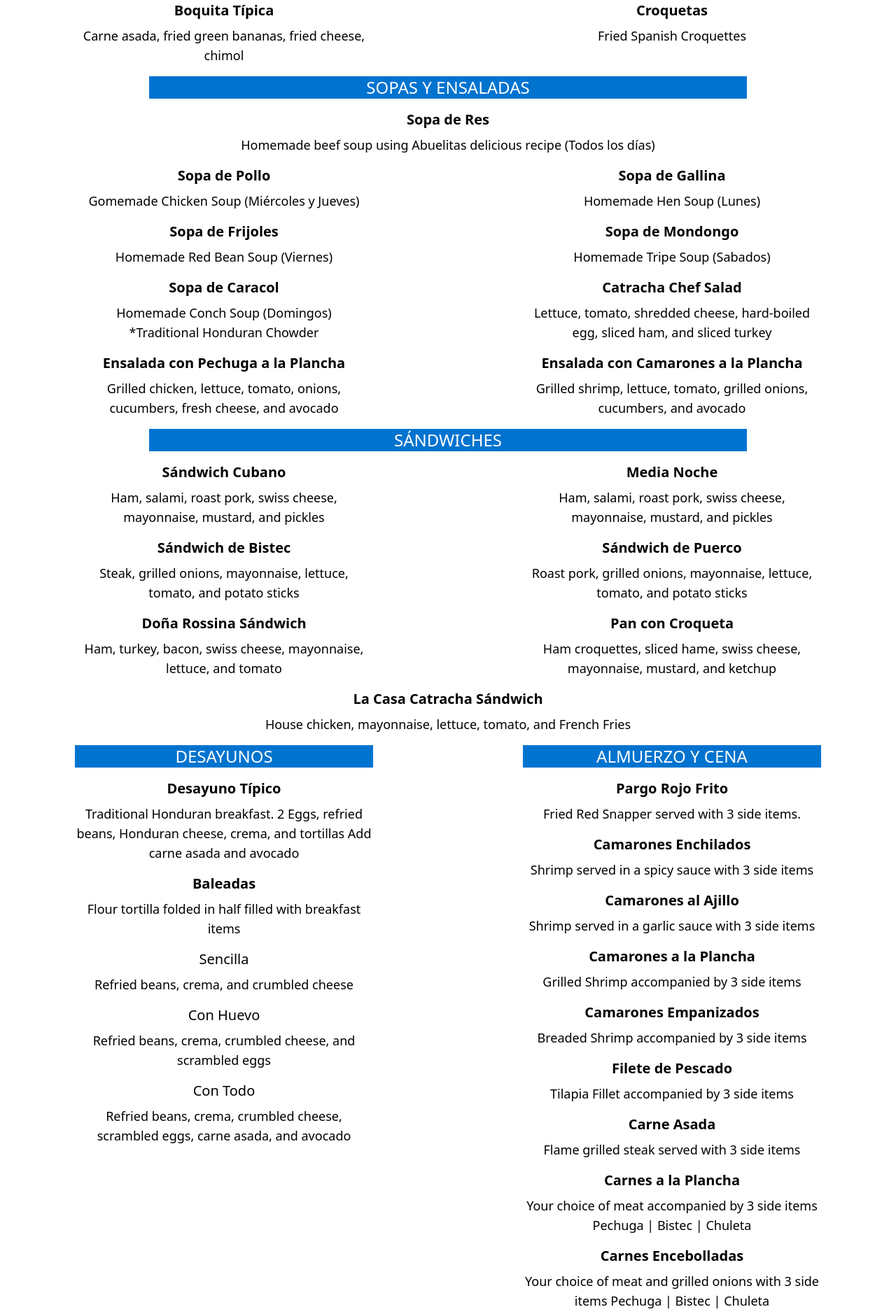
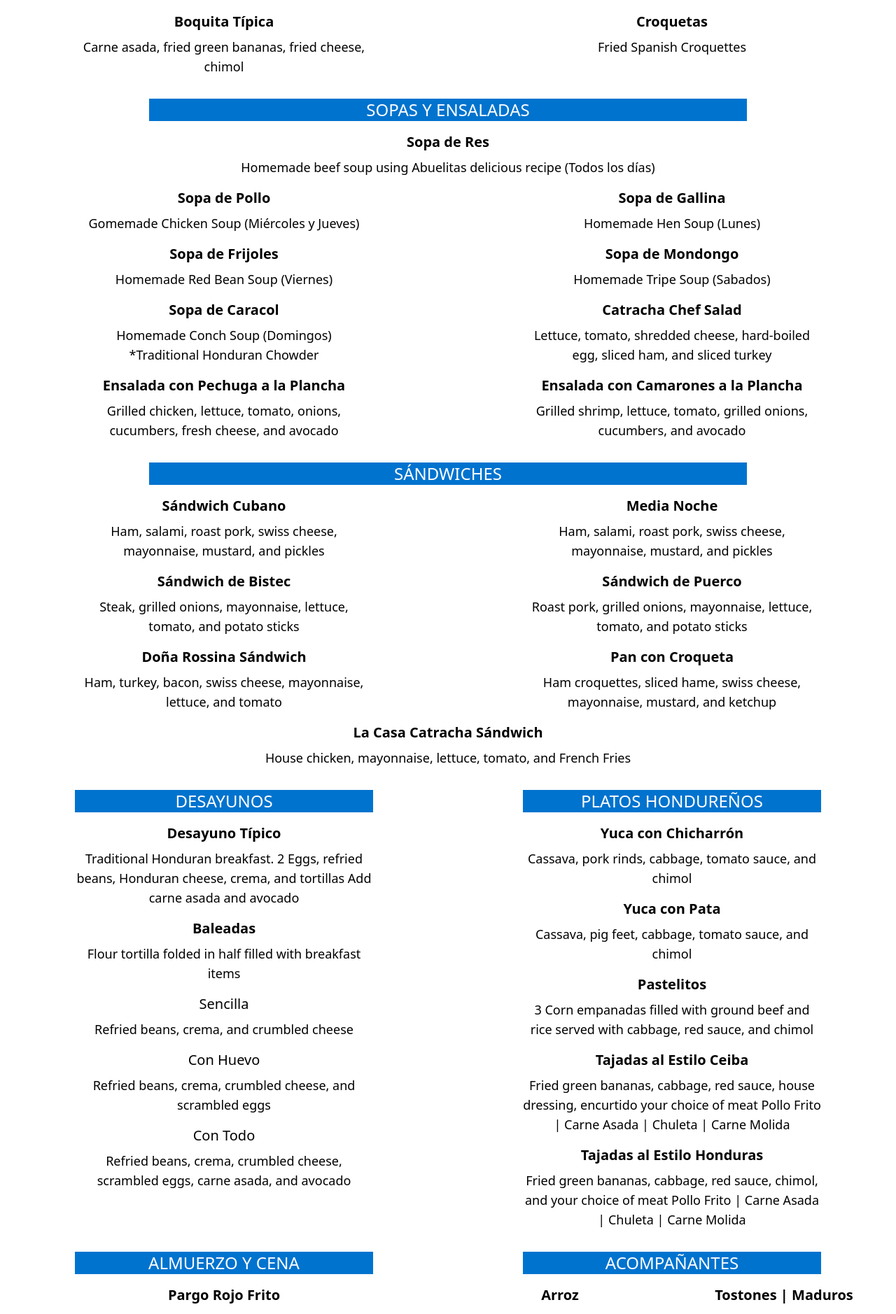
Before and after one commit to amcmillion3/la-casa-catracha, a React (Create React App) app: page /menu in a window 1280 px wide. Shown: the part 737-2615 px from the top of the page at 70% size. Built offline with nearby package versions, Linux system fonts and the light colour scheme.

Commit message:
Style mobile and desktop menu layout

```diff
--- a/package.json
+++ b/package.json
@@ -3,9 +3,6 @@
   "version": "0.1.0",
   "private": true,
   "dependencies": {
-    "@fortawesome/fontawesome-svg-core": "^6.1.1",
-    "@fortawesome/free-solid-svg-icons": "^6.1.1",
-    "@fortawesome/react-fontawesome": "^0.1.18",
     "@testing-library/jest-dom": "^5.16.4",
     "@testing-library/react": "^13.2.0",
     "@testing-library/user-event": "^13.5.0",
@@ -42,6 +39,7 @@
     ]
   },
   "devDependencies": {
+    "@savvywombat/tailwindcss-grid-areas": "^2.1.0",
     "autoprefixer": "^10.4.7",
     "postcss": "^8.4.14",
     "tailwindcss": "^3.0.24"
--- a/src/Components/Menu/menu.js
+++ b/src/Components/Menu/menu.js
@@ -9,7 +9,7 @@ function Menu() {
             </div>
             <div>
                 <div className="flex justify-center">
-                    <h2 className="flex justify-center bg-catracha-blue text-white mt-4 w-2/3 text-2xl font-medium">APERITIVOS</h2>
+                    <h2 className="flex justify-center bg-catracha-blue text-white mt-4 lg:mt-8 w-2/3 text-2xl font-medium">APERITIVOS</h2>
                 </div>
                 <div className="flex flex-col items-center">
                     <h4 className="flex justify-center text-center w-2/3 text-xl mt-4 font-bold">Fiesta Catracha</h4>
@@ -54,7 +54,7 @@ function Menu() {
             </div>
             <div>
                 <div className="flex justify-center">
-                    <h2 className="flex justify-center text-center bg-catracha-blue text-white mt-4 w-2/3 text-2xl font-medium">SOPAS Y ENSALADAS</h2>
+                    <h2 className="flex justify-center text-center bg-catracha-blue text-white mt-4 lg:mt-8 w-2/3 text-2xl font-medium">SOPAS Y ENSALADAS</h2>
                 </div>
                 <div className="flex flex-col items-center">
                     <h4 className="flex justify-center text-center w-2/3 text-xl mt-4 font-bold">Sopa de Res</h4>
@@ -101,7 +101,7 @@ function Menu() {
             </div>
             <div>
                 <div className="flex justify-center">
-                    <h2 className="flex justify-center bg-catracha-blue text-white mt-4 w-2/3 text-2xl font-medium">SÁNDWICHES</h2>
+                    <h2 className="flex justify-center bg-catracha-blue text-white mt-4 lg:mt-8 w-2/3 text-2xl font-medium">SÁNDWICHES</h2>
                 </div>
                 <div>
                     <ul className="lg:grid lg:grid-cols-2">
@@ -139,7 +139,7 @@ function Menu() {
             <div className="lg:grid lg:grid-cols-2">
                 <div>
                     <div className="flex justify-center">
-                        <h2 className="flex justify-center bg-catracha-blue text-white mt-4 w-2/3 text-2xl font-medium">DESAYUNOS</h2>
+                        <h2 className="flex justify-center bg-catracha-blue text-white mt-4 lg:mt-8 w-2/3 text-2xl font-medium">DESAYUNOS</h2>
                     </div>
                     <div>
                         <ul>
@@ -172,7 +172,40 @@ function Menu() {
                 </div>
                 <div>
                     <div className="flex justify-center">
-                        <h2 className="flex justify-center bg-catracha-blue text-white mt-4 w-2/3 text-2xl font-medium">ALMUERZO Y CENA</h2>
+                        <h2 className="flex justify-center bg-catracha-blue text-white mt-4 lg:mt-8 w-2/3 text-2xl font-medium">PLATOS HONDUREÑOS</h2>
+                    </div>
+                    <div>
+                        <ul>
+                            <li className="flex flex-col items-center">
+                                <h4 className="flex justify-center text-center w-2/3 text-xl mt-4 font-bold">Yuca con Chicharrón</h4>
+                                <p className="flex justify-center text-center w-2/3 mt-2 text-lg">Cassava, pork rinds, cabbage, tomato sauce, and chimol</p>
+                            </li>
+                            <li className="flex flex-col items-center">
+                                <h4 className="flex justify-center text-center w-2/3 text-xl mt-4 font-bold">Yuca con Pata</h4>
+                                <p className="flex justify-center text-center w-2/3 mt-2 text-lg">Cassava, pig feet, cabbage, tomato sauce, and chimol</p>
+                            </li>
+                            <li className="flex flex-col items-center">
+                                <h4 className="flex justify-center text-center w-2/3 text-xl mt-4 font-bold">Pastelitos</h4>
+                                <p className="flex justify-center text-center w-2/3 mt-2 text-lg">3 Corn empanadas filled with ground beef and rice served with cabbage, red sauce, and chimol</p>
+                            </li>
+                            <li className="flex flex-col items-center">
+                                <h4 className="flex justify-center text-center w-2/3 text-xl mt-4 font-bold">Tajadas al Estilo Ceiba</h4>
+                                <p className="flex justify-center text-center w-2/3 mt-2 text-lg">Fried green bananas, cabbage, red sauce, house dressing, encurtido your choice of meat
+                                    Pollo Frito | Carne Asada | Chuleta | Carne Molida
+                                </p>
+                            </li>
+                            <li className="flex flex-col items-center">
+                                <h4 className="flex justify-center text-center w-2/3 text-xl mt-4 font-bold">Tajadas al Estilo Honduras</h4>
+                                <p className="flex justify-center text-center w-2/3 mt-2 text-lg">Fried green bananas, cabbage, red sauce, chimol, and your choice of meat
+                                    Pollo Frito | Carne Asada | Chuleta | Carne Molida
+                                </p>
+                            </li>
+                        </ul>
+                    </div>
+                </div>
+                <div>
+                    <div className="flex justify-center">
+                        <h2 className="flex justify-center bg-catracha-blue text-white mt-4 lg:mt-8 w-2/3 text-2xl font-medium">ALMUERZO Y CENA</h2>
                     </div>
                     <div>
                         <ul>
@@ -242,44 +275,12 @@ function Menu() {
                     </div>
                 </div>
                 <div>
+                    <div>
                         <div className="flex justify-center">
-                        <h2 className="flex justify-center bg-catracha-blue text-white mt-4 w-2/3 text-2xl font-medium">PLATOS HONDUREÑOS</h2>
+                            <h2 className="flex justify-center bg-catracha-blue text-white mt-4 lg:mt-8 w-2/3 text-2xl font-medium">ACOMPAÑANTES</h2>
                         </div>
                         <div>
-                        <ul>
-                            <li className="flex flex-col items-center">
-                                <h4 className="flex justify-center text-center w-2/3 text-xl mt-4 font-bold">Yuca con Chicharrón</h4>
-                                <p className="flex justify-center text-center w-2/3 mt-2 text-lg">Cassava, pork rinds, cabbage, tomato sauce, and chimol</p>
-                            </li>
-                            <li className="flex flex-col items-center">
-                                <h4 className="flex justify-center text-center w-2/3 text-xl mt-4 font-bold">Yuca con Pata</h4>
-                                <p className="flex justify-center text-center w-2/3 mt-2 text-lg">Cassava, pig feet, cabbage, tomato sauce, and chimol</p>
-                            </li>
-                            <li className="flex flex-col items-center">
-                                <h4 className="flex justify-center text-center w-2/3 text-xl mt-4 font-bold">Pastelitos</h4>
-                                <p className="flex justify-center text-center w-2/3 mt-2 text-lg">3 Corn empanadas filled with ground beef and rice served with cabbage, red sauce, and chimol</p>
-                            </li>
-                            <li className="flex flex-col items-center">
-                                <h4 className="flex justify-center text-center w-2/3 text-xl mt-4 font-bold">Tajadas al Estilo Ceiba</h4>
-                                <p className="flex justify-center text-center w-2/3 mt-2 text-lg">Fried green bananas, cabbage, red sauce, house dressing, encurtido your choice of meat
-                                    Pollo Frito | Carne Asada | Chuleta | Carne Molida
-                                </p>
-                            </li>
-                            <li className="flex flex-col items-center">
-                                <h4 className="flex justify-center text-center w-2/3 text-xl mt-4 font-bold">Tajadas al Estilo Honduras</h4>
-                                <p className="flex justify-center text-center w-2/3 mt-2 text-lg">Fried green bananas, cabbage, red sauce, chimol, and your choice of meat
-                                    Pollo Frito | Carne Asada | Chuleta | Carne Molida
-                                </p>
-                            </li>
-                        </ul>
-                    </div>
-                </div>
-                <div>
-                    <div className="flex justify-center">
-                        <h2 className="flex justify-center bg-catracha-blue text-white mt-4 w-2/3 text-2xl font-medium">ACOMPAÑANTES</h2>
-                    </div>
-                    <div>
-                        <ul>
+                            <ul className="lg:grid lg:grid-cols-2">
                                 <li className="flex flex-col items-center">
                                     <h4 className="flex justify-center text-center w-2/3 text-xl mt-4 font-bold">Arroz</h4>
                                     <p className="flex justify-center text-center w-2/3 mt-2 text-lg">White or Yello Rice</p>
@@ -325,10 +326,10 @@ function Menu() {
                     </div>
                     <div>
                         <div className="flex justify-center">
-                        <h2 className="flex justify-center bg-catracha-blue text-white mt-4 w-2/3 text-2xl font-medium">POSTRES</h2>
+                            <h2 className="flex justify-center bg-catracha-blue text-white mt-4 lg:mt-8 w-2/3 text-2xl font-medium">POSTRES</h2>
                         </div>
                         <div>
-                        <ul>
+                            <ul className="lg:grid lg:grid-cols-2">
                                 <li className="flex flex-col items-center">
                                     <h4 className="flex justify-center text-center w-2/3 text-xl mt-4 font-bold">Arroz con Leche</h4>
                                     <p className="flex justify-center text-center w-2/3 mt-2 text-lg">Rice Pudding</p>
@@ -350,10 +351,10 @@ function Menu() {
                     </div>
                     <div>
                         <div className="flex justify-center">
-                        <h2 className="flex justify-center bg-catracha-blue text-white mt-4 w-2/3 text-2xl font-medium">BEBIDAS</h2>
+                            <h2 className="flex justify-center bg-catracha-blue text-white mt-4 lg:mt-8 w-2/3 text-2xl font-medium">BEBIDAS</h2>
                         </div>
                         <div>
-                        <ul>
+                            <ul className="lg:grid lg:grid-cols-2">
                                 <li className="flex flex-col items-center">
                                     <h4 className="flex justify-center text-center w-2/3 text-xl mt-4 font-bold">Jugos Naturales</h4>
                                     <p className="flex justify-center text-center w-2/3 mt-2 text-lg">Natural fruit juices</p>
@@ -379,6 +380,7 @@ function Menu() {
                     </div>
                 </div>
             </div>
+        </div>
     )
 }
 
```
Also changed, not shown: 1 other file (tests, documents, lock files or other folders). Lines whose indentation alone changed are shown as unchanged.
